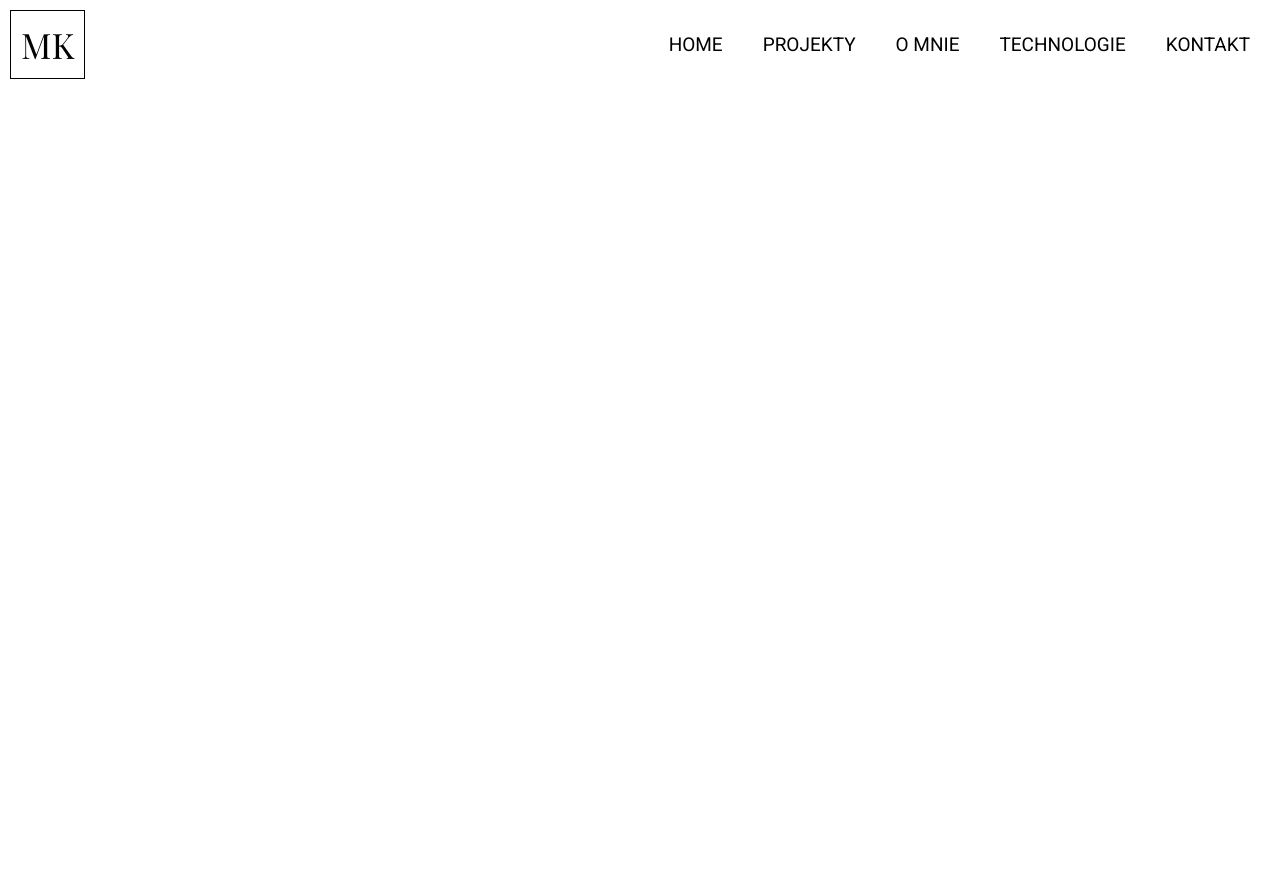
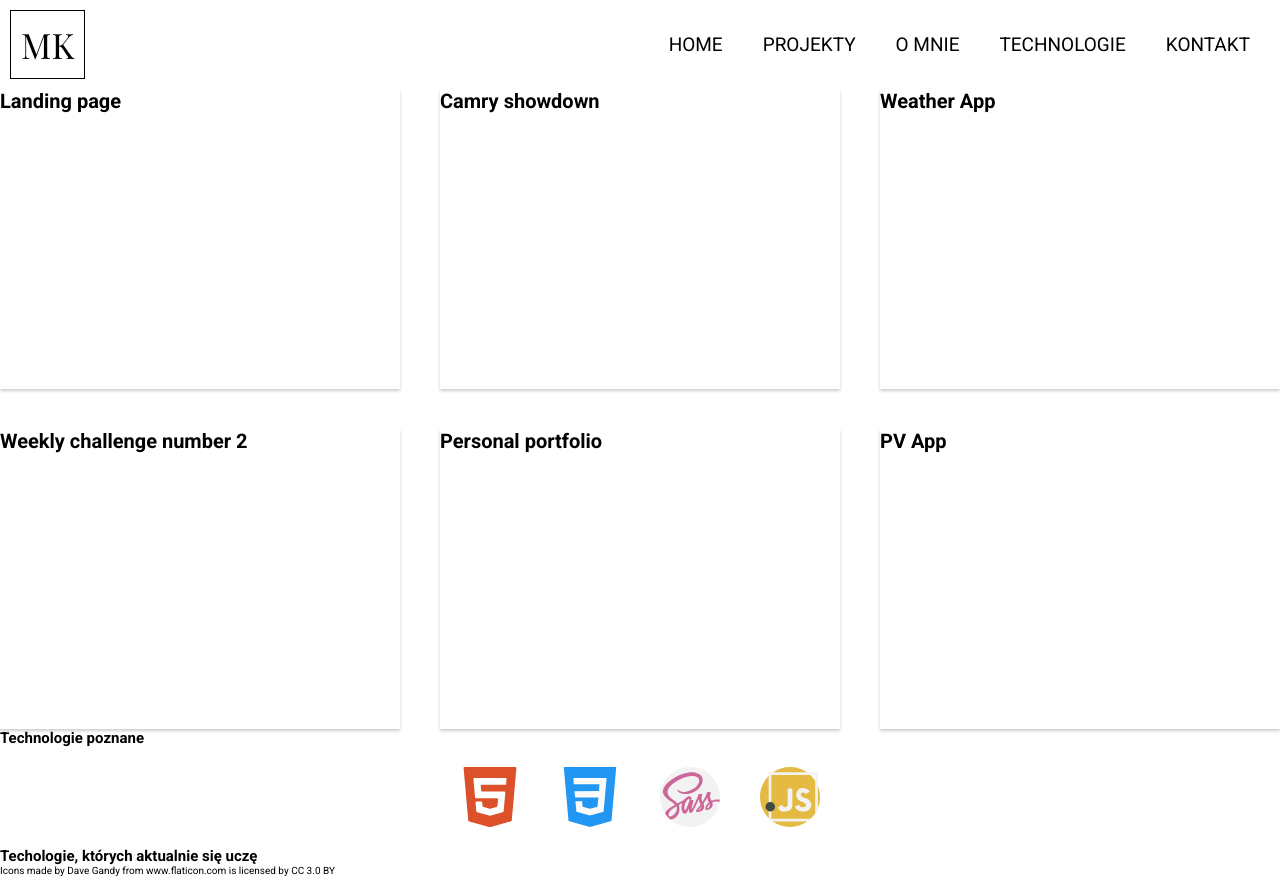
Before and after one commit to maciekKuc/maciekKuc.github.io, a website: page index.html in a window 1280 px wide. Before the commit the page ends 800 px from the top, so only its background shows below. Drawn offline with Linux system fonts and the light colour scheme.

Commit message:
portfolio, technologies
Portfolio and technologies layouts added.

```diff
--- a/index.html
+++ b/index.html
@@ -22,14 +22,44 @@
   <div class="home" id="home">
 
   </div>
-  <div class="projects" id="projects">
-
+  <div class="project" id="projects">
+    <div class="project__card">
+      <h1 class="project__title">Landing page</h1>
+      <p class="paragraph paragraph--black"></p>
+    </div>
+    <div class="project__card">
+      <h1 class="project__title">Camry showdown</h1>
+      <p class="paragraph paragraph--black"></p>
+    </div>
+    <div class="project__card">
+      <h1 class="project__title">Weather App</h1>
+      <p class="paragraph paragraph--black"></p>
+    </div>
+    <div class="project__card">
+      <h1 class="project__title">Weekly challenge number 2</h1>
+      <p class="paragraph paragraph--black"></p>
+    </div>
+    <div class="project__card">
+      <h1 class="project__title">Personal portfolio</h1>
+      <p class="paragraph paragraph--black"></p>
+    </div>
+    <div class="project__card">
+      <h1 class="project__title">PV App</h1>
+      <p class="paragraph paragraph--black"></p>
+    </div>
   </div>
   <div class="about" id="about">
 
   </div>
   <div class="technologies" id="technologies">
-
+    <h2 class="heading">Technologie poznane</h2>
+    <div class="technologies__container">
+      <img src="img/html5.svg" class="technologies__icon" alt="">
+      <img src="img/css-3.svg" class="technologies__icon" alt="">
+      <img src="img/sass.svg" class="technologies__icon" alt="">
+      <img src="img/javascript.svg" class="technologies__icon" alt="">
+    </div>
+    <h2 class="heading">Techologie, których aktualnie się uczę</h2>
   </div>
   <div class="contact" id="contact">
 
@@ -38,7 +68,7 @@
 
   </div>
   <footer class="footer">
-
+    <div class="footer__credit">Icons made by <a href="https://www.flaticon.com/authors/dave-gandy" title="Dave Gandy">Dave Gandy</a> from <a href="https://www.flaticon.com/"           title="Flaticon">www.flaticon.com</a> is licensed by <a href="http://creativecommons.org/licenses/by/3.0/"          title="Creative Commons BY 3.0" target="_blank">CC 3.0 BY</a></div>
   </footer>
 </body>
 </html>
--- a/sass/_projects.scss
+++ b/sass/_projects.scss
@@ -0,0 +1,12 @@
+.project{
+	display: grid;
+	grid-template-columns: repeat(3, minmax(200px, 1fr));
+	grid-template-rows: 300px 300px;
+	justify-content: center;
+	grid-gap: 4rem;
+
+
+	&__card{
+		box-shadow: 0 2px 3px rgba(0, 0, 0, 0.2);
+	}
+}
--- /dev/null
+++ b/sass/_technologies.scss
@@ -0,0 +1,14 @@
+.technologies{
+
+
+	&__container{
+		display: flex;
+		align-content: center;
+		justify-content: center;
+	}
+
+	&__icon{
+		max-height: 10rem;
+		padding: 2rem;
+	}
+}
--- a/sass/main.scss
+++ b/sass/main.scss
@@ -4,3 +4,4 @@
 @import "about";
 @import "navbar";
 @import "projects";
+@import "technologies";
```
Also changed, not shown: css/style.css, img/code.svg (added), img/css-3.svg (added), img/data.svg (added), img/home.svg (added), img/html5.svg (added), img/javascript.svg (added), img/phone-receiver.svg (added), img/profile.svg (added), img/react.svg (added), img/sass.svg (added).
